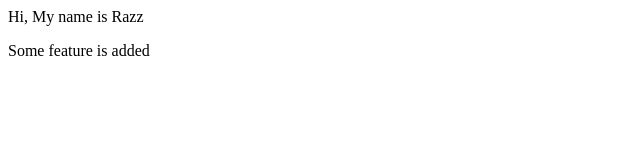
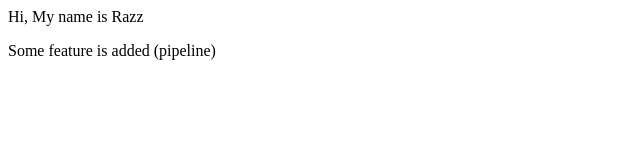
Before and after one commit to raj36git/localRepo, a plain HTML site: page index.html in a window 1280 px wide. Shown: the full height of the page, 0-640 px from the left. Drawn offline with Linux system fonts and the light colour scheme.

Commit message:
add pipeline

```diff
--- a/index.html
+++ b/index.html
@@ -1,2 +1,2 @@
 <p>Hi, My name is Razz</p>
-<p>Some feature is added</p>
+<p>Some feature is added (pipeline)</p>
```
